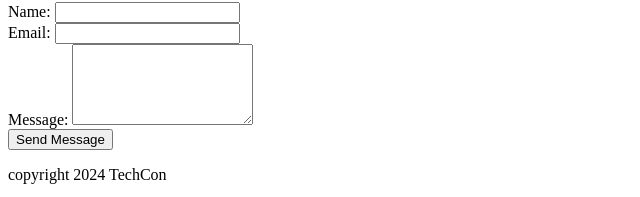
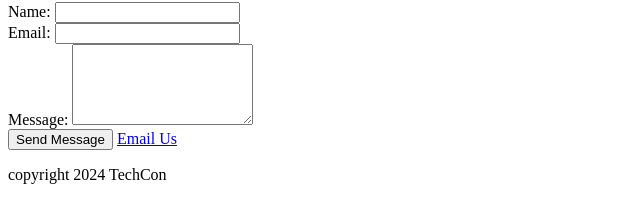
Before and after one commit to Simby1/TechCon_HTML, a plain HTML site: page techcon_website/contact.html in a window 1280 px wide. Shown: the part 872-1069 px from the top of the page, 0-640 px from the left. Drawn offline with Linux system fonts and the light colour scheme.

Commit message:
add contact form textarea for user messages

```diff
--- a/techcon_website/contact.html
+++ b/techcon_website/contact.html
@@ -69,6 +69,7 @@
             <textarea id="message" name="message" rows="5" required></textarea>
           </div>
           <button type="submit">Send Message</button>
+          <a href="mailto:email@example.com">Email Us</a>
         </form>
       </section>
     </main>
```
